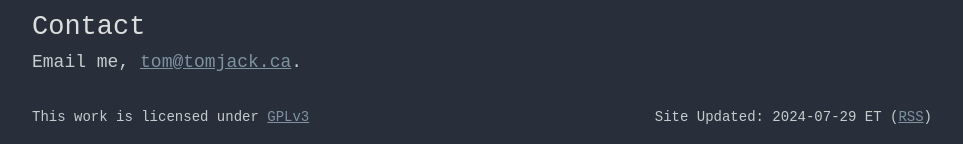
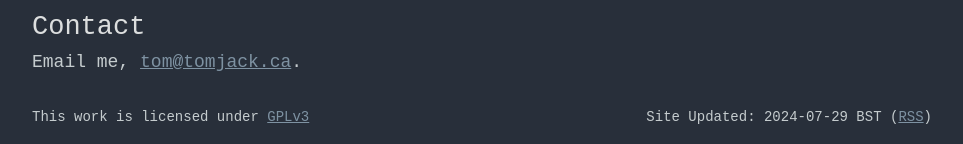
Before and after one commit to sidar-yesilyurt/sidar-yesilyurt.github.io, a Jekyll site: the page built from index.md, in a window 1280 px wide. Shown: the part 778-922 px from the top of the page, without its empty margins (158-1121 px from the left). Built offline with Jekyll 4.4.1, drawn with Linux system fonts in a browser that asks for light colours.

Commit message:
Update _config.yml

```diff
--- a/_config.yml
+++ b/_config.yml
@@ -1,10 +1,10 @@
 # Site Specific Configuration
-name: LightSpeed
+name: Sidar Yesilyurt
 description: A simple Jekyll theme
 url: https://example.com
 author: tajacks
-timezone: America/Toronto
-timezone_short: ET
+timezone: Europe/London
+timezone_short: BST
 
 # Keywords
 keywords: ['seo', 'key', 'words']
```
